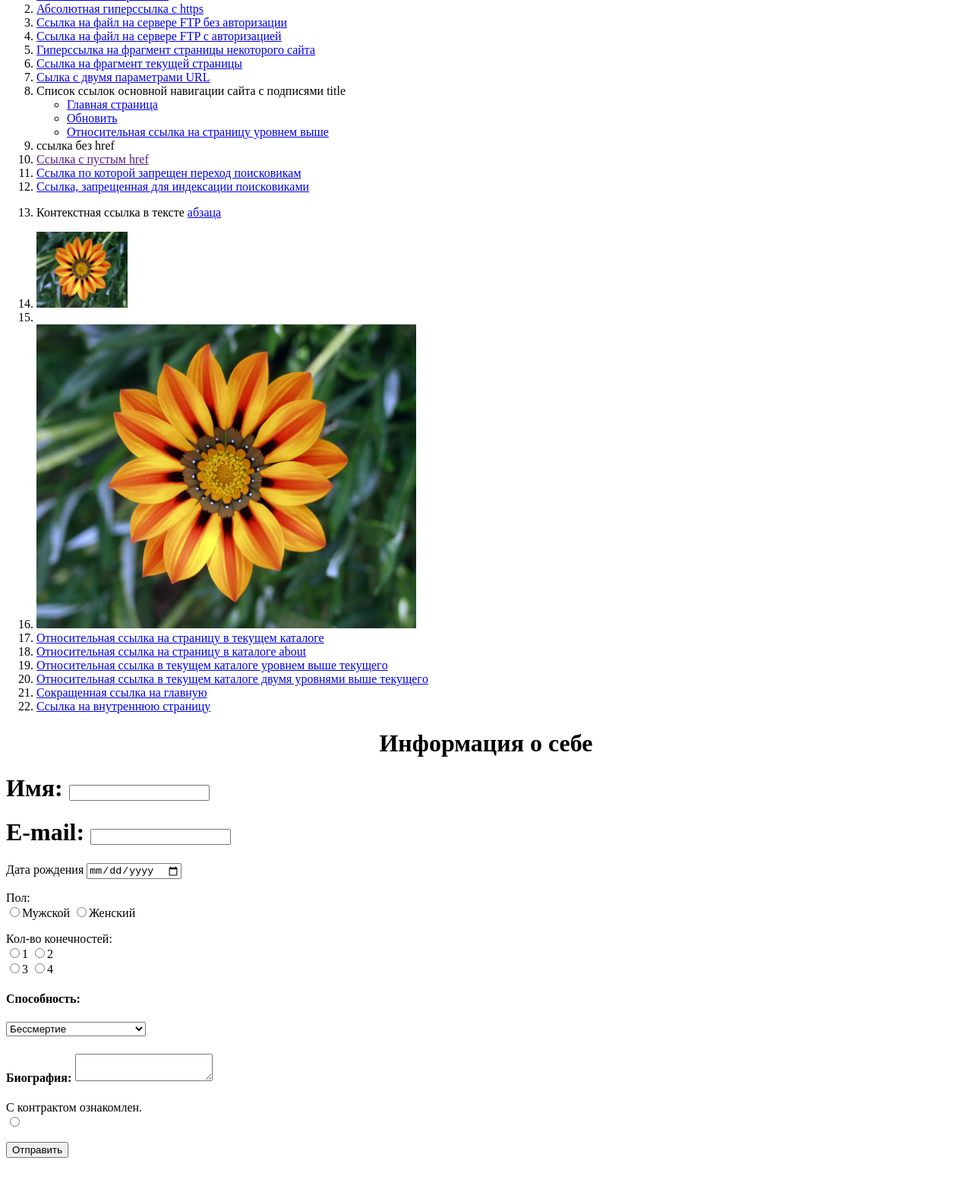
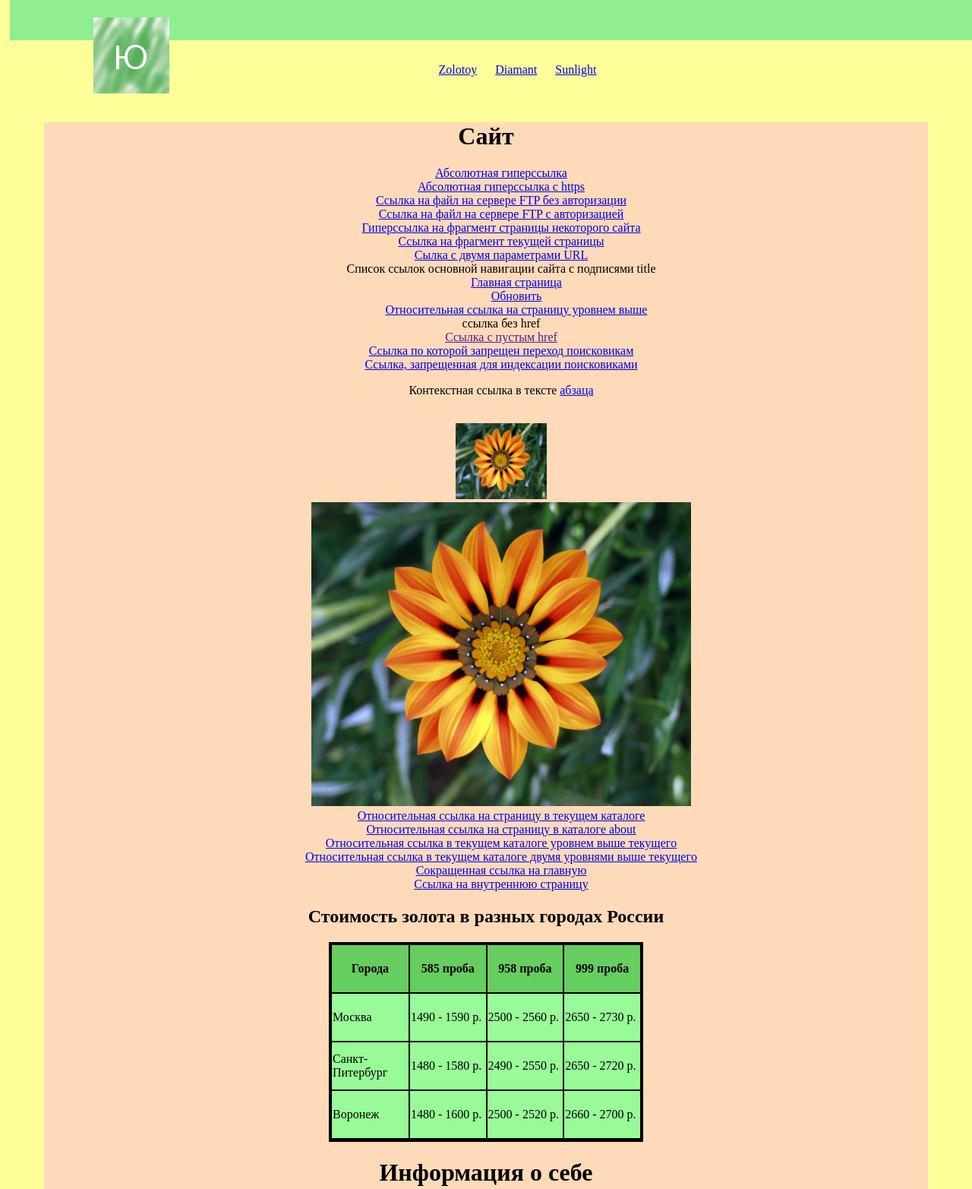
Before and after one commit to DaniilPomitunov/daniilpomitunov.github.io, a plain HTML site: page index.html in a window 1280 px wide. Shown: the part 95-1660 px from the top of the page at 76% size. Before the commit the page ends 1635 px from the top, so only its background shows below. Drawn offline with Linux system fonts and the light colour scheme.

Commit message:
Add files via upload

```diff
--- a/index.html
+++ b/index.html
@@ -2,80 +2,122 @@
 <html>
 <head>
   <title> Помитунов Даниил </title>
+  <link rel="stylesheet" type="text/css" href="ssss.css">
 </head>
+
+
 <body>
+	<div style="width:100%; background-color:#90ee90; padding: 10px;margin: 5px; height:120px;font-size: 50px;">
+
+
+			<div class="logo"><img src="image.png" alt="Логотип"></div>
+	<div>Ювелирные изделия</div>
+</div>
+
+   <div class="ssilki">
+   	<a href="https://www.585zolotoy.ru/">Zolotoy</a> &nbsp;&nbsp;&nbsp;&nbsp;
+   	<a href="https://diamant-online.ru/">Diamant</a> &nbsp;&nbsp;&nbsp;&nbsp;
+   	<a href="https://sunlight.net/"> Sunlight</a>
+    </div>
+
+    <div class="all">
 <h1>Сайт</h1>
 <ol>
-<li> <a href="example.com">Абсолютная гиперссылка</a> </li>
-<li><a href="https://example.com">Абсолютная гиперссылка с https</a></li>
-<li>
-	<a href="ftp://example.com/file.zip"> Cсылкa на файл на сервере FTP без авторизации </a>
-</li>
-<li>
-	<a href="ftp://user:password@example.com/file.zip">Cсылкa на файл на сервере FTP с авторизацией </a>
-</li>
+ <a href="example.com">Абсолютная гиперссылка</a> <br>
+<a href="https://example.com">Абсолютная гиперссылка с https</a><br>
 
-<li>
-	<a href="http://exemple.com/about"> Гиперссылка на фрагмент страницы некоторого сайта </a>
-</li>
+	<a href="ftp://example.com/file.zip"> Cсылкa на файл на сервере FTP без авторизации </a><br>
 
-<li>
-	<a href="#frag"> Ссылка на фрагмент текущей страницы </a>
-</li>
-<li>
-	<a href="http://carshop.ru/car/reno?page">Сылка с двумя параметрами URL</a></li>
-<li>
+
+	<a href="ftp://user:password@example.com/file.zip">Cсылкa на файл на сервере FTP с авторизацией </a><br>
+
+
+
+	<a href="http://exemple.com/about"> Гиперссылка на фрагмент страницы некоторого сайта </a><br>
+
+
+
+	<a href="#frag"> Ссылка на фрагмент текущей страницы </a><br>
+
+	<a href="http://carshop.ru/car/reno?page">Сылка с двумя параметрами URL</a><br>
+
 	Список ссылок основной навигации сайта с подписями title
-</li>
+
 <ul>
-<li><a href="index.html" title="Главная страница" target="_blank"> Главная страница </a></li>
-<li><a href=" " title="Обновить" target="_blank">Обновить</a></li>
-<li><a href="../index.html"
-title="Относительная ссылка на страницу уровнем выше" target="_blank"> Относительная ссылка на страницу уровнем выше</a></li>
+<a href="index.html" title="Главная страница" target="_blank"> Главная страница </a><br>
+<a href=" " title="Обновить" target="_blank">Обновить</a><br>
+<a href="../index.html"
+title="Относительная ссылка на страницу уровнем выше" target="_blank"> Относительная ссылка на страницу уровнем выше</a><br>
 </ul>
-<li><a>ссылка без href</a></li>
-<li><a href="">Ссылка с пустым href</a></li>
-<li><a href="http://example.ru" rel="nofollow">Ссылка по которой запрещен переход поисковикам</a></li>
-<li>
+<a>ссылка без href</a><br>
+<a href="">Ссылка с пустым href</a><br>
+<a href="http://example.ru" rel="nofollow">Ссылка по которой запрещен переход поисковикам</a><br>
+
 	<noindex>
 		<a href="http://example.ru" rel="nofollow" target="_blank"> Ссылка, запрещенная для индексации поисковиками </a>
 	 </noindex>
-	</li>
-<li>
+	<br>
+
 	<p>Контекстная ссылка в тексте
-		<a href="http://example.ru" target="_blank">абзаца</a></p></li>
-		<li>
-			<a href="http://example.com/" target="_blank"><img src="jojo.jpg" width="120" height="100"></a></li>
-			<li>
-				<li>
+		<a href="http://example.ru" target="_blank">абзаца</a></p><br>
+
+			<a href="http://example.com/" target="_blank"><img src="jojo.jpg" width="120" height="100"></a><br>
+
+
 					<img src="jojo.jpg" usemap="jojo.jpg" width="500" height="400">
 					<map name="jojo">
 						<area title="asd" alt="rect" coords="0,0,300,200" shape="rect" href="http://example.com">
 						<area title="asd1" alt="cricle" coords="250,300,75" shape="cricle">
-					</map>
-<li>
+					</map><br>
+
 	<a href="/index.html">
-	Относительная ссылка на страницу в текущем каталоге</a></li>
-	<li>
-		<a href="about/about.html">Относительная ссылка на страницу в каталоге about</a></li>
-		<li>
-			<a href="../">Относительная ссылка в текущем каталоге уровнем выше текущегo</a></li>
-		<li>
-			<a href="../../">Относительная ссылка в текущем каталоге двумя уровнями выше текущегo</a></li>
-			<li>
-			<a href="/">Сокращенная ссылка на главную</a></li>
-			<li>
-			<a href="demo.html">Cсылка на внутреннюю страницу</a></li>
+	Относительная ссылка на страницу в текущем каталоге</a><br>
 
+		<a href="about/about.html">Относительная ссылка на страницу в каталоге about</a><br>
 
+			<a href="../">Относительная ссылка в текущем каталоге уровнем выше текущегo</a><br>
 
+			<a href="../../">Относительная ссылка в текущем каталоге двумя уровнями выше текущегo</a><br>
 
+			<a href="/">Сокращенная ссылка на главную</a><br>
 
+			<a href="demo.html">Cсылка на внутреннюю страницу</a><br>
+</ol>
+<h2>Стоимость золота в разных городах России</h2>
+<div class="tb" align="center">
 
+  <table>
+  	<tbody>
+      <tr>
+        <th class="stolb">Города</th>
+        <th class="stolb">585 проба </th>
+        <th class="stolb"> 958 проба </th>
+        <th class="stolb">999 проба </th>
+      </tr>
+      <tr>
+        <td class="stroka">Москва</td>
+        <td class="stroka">1490 - 1590 р.</td>
+        <td class="stroka">2500 - 2560 р.</td>
+        <td class="stroka">2650 - 2730 р.</td>
+    </tr>
+        <tr>
+        <td class="stroka">Санкт-Питербург </td>
+        <td class="stroka">1480 - 1580 р.</td>
+        <td class="stroka">2490 - 2550 р.</td>
+        <td class="stroka">2650 - 2720 р.</td>
+      </tr>
+      <tr>
+        <td class="stroka">Воронеж</td>
+        <td class="stroka">1480 - 1600 р.</td>
+        <td class="stroka">2500 - 2520 р.</td>
+        <td class="stroka">2660 - 2700 р.</td>
+      </tr>
 
+</tbody>
+    </table>
 
+</div>
 
-</ol>
 
 <form action="/" method="POST">
 	<h1 align="center">Информация о себе</h1>
@@ -149,5 +191,9 @@ title="Относительная ссылка на страницу уровн
 </p>
 </form>
 
+</div>
+<div class="end" >
+	<x3>(с)Помитунов Даниил 2021</x3>
+</div>
 </body>
 </html>
--- /dev/null
+++ b/ssss.css
@@ -0,0 +1,9 @@
+body {margin:100; background-color:#ffff99; }
+.logo {float:left; margin:100px; width:100px; height:0px;}
+.ssilki {max-width:800px; background-color:#ffff99; margin: 0 auto; margin-top:20px;text-align: center; padding:10px;}
+.all {text-align: center; background-color: #ffdab9; margin: 50px;  }
+.tb {margin:auto; background-color: #000; width:410px;height: 259px;border:2px solid;}
+.stroka {background-color: #98fb98; width:100px;height:60px; }
+.stolb  {background-color: #66cd60; width:100px;height:60px;}
+.end    {background-color: #90ee90; height: 50px;font-size: 20px;}
+x3 {margin: 10px;}
```
Also changed, not shown: image.png (added).
